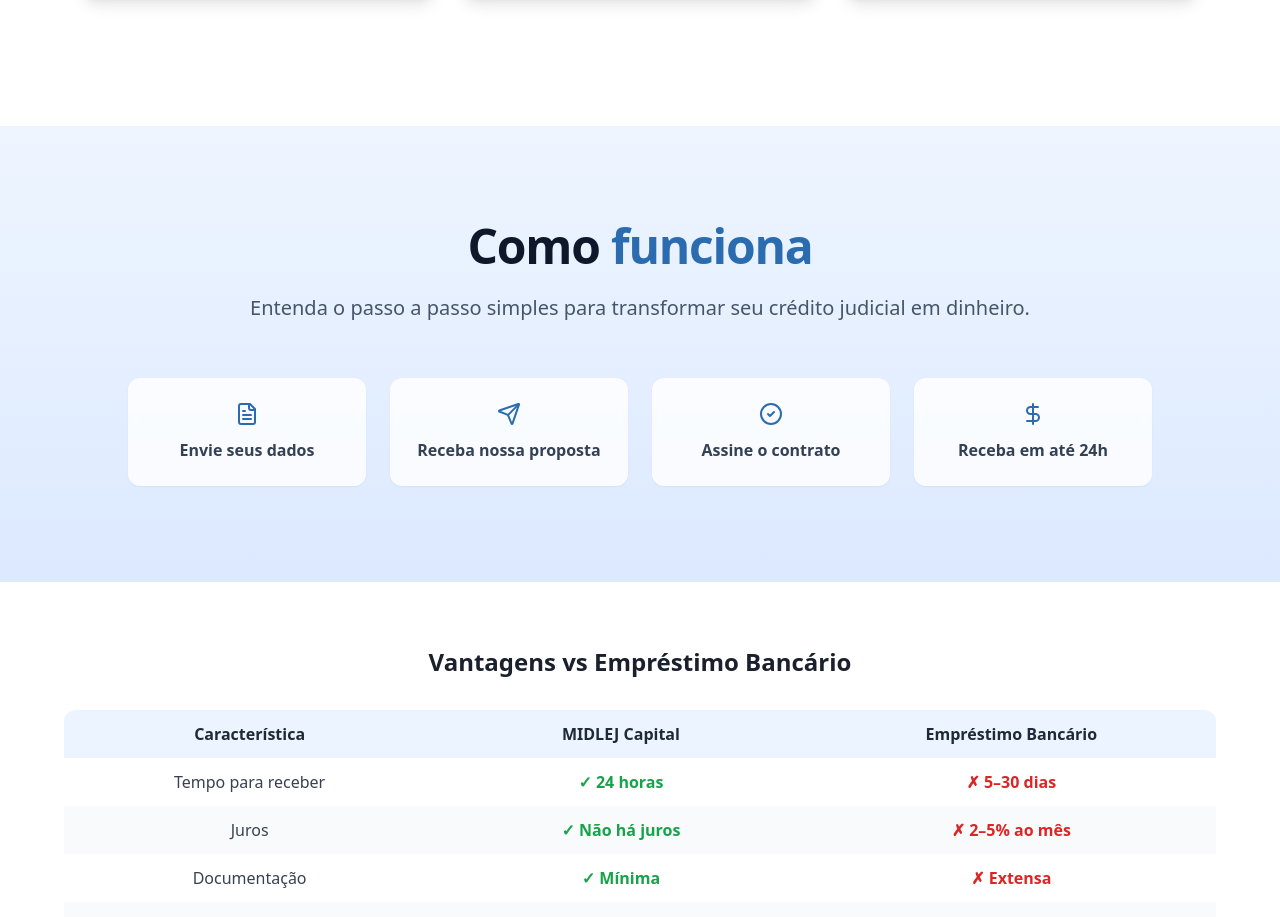
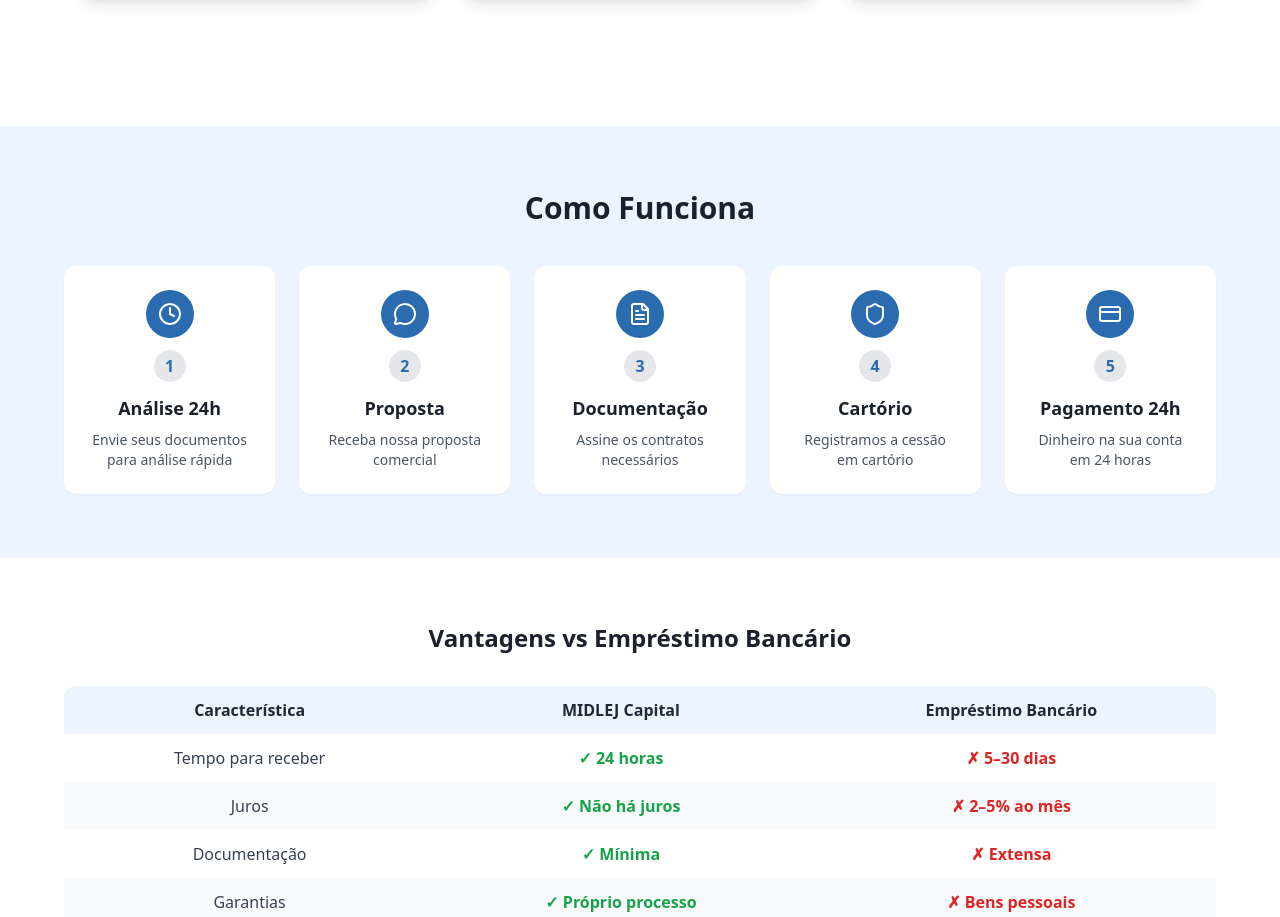
Before and after one commit to skcbroo/front_sell, a React (Vite) app: page / in a window 1280 px wide. Shown: the part 1220-2137 px from the top of the page. Built offline with nearby package versions, Linux system fonts and the light colour scheme.

Commit message:
Update ComoFunciona.jsx

```diff
--- a/src/components/ComoFunciona.jsx
+++ b/src/components/ComoFunciona.jsx
@@ -1,45 +1,70 @@
-import { FileText, Send, CheckCircle2, DollarSign } from "lucide-react";
+// ComoFunciona.jsx
+import { MessageCircle, Clock, Shield, FileText, CreditCard } from "lucide-react";
+
+function Step({ number, title, text, Icon }) {
+  return (
+    <div className="bg-white rounded-xl shadow-sm p-6 flex flex-col items-center text-center hover:shadow-md transition">
+      {/* Ícone */}
+      <div className="w-12 h-12 flex items-center justify-center rounded-full bg-[#2B6CB0] text-white mb-3">
+        <Icon className="w-6 h-6" aria-hidden="true" />
+      </div>
+
+      {/* Número */}
+      <div className="w-8 h-8 flex items-center justify-center rounded-full bg-gray-200 text-[#2B6CB0] font-bold mb-3">
+        {number}
+      </div>
+
+      {/* Textos */}
+      <h3 className="text-lg font-semibold text-[#1A202C]">{title}</h3>
+      <p className="text-sm text-gray-600 mt-2">{text}</p>
+    </div>
+  );
+}
 
 export default function ComoFunciona() {
   return (
-    // wrapper full-bleed
     <section
-      className="
-        relative w-screen left-1/2 right-1/2 -ml-[50vw] -mr-[50vw]
-        overflow-hidden bg-gradient-to-b from-[#EEF5FF] to-[#DCE9FF]
-      "
+      id="como-funciona"
+      className="bg-[#EBF4FF] py-16 px-4 w-screen relative left-1/2 right-1/2 -ml-[50vw] -mr-[50vw]"
     >
-      <div className="absolute inset-0 pointer-events-none" aria-hidden="true" />
-
-      {/* conteúdo centralizado */}
-      <div className="relative max-w-7xl mx-auto px-4 sm:px-6 lg:px-8 py-16 md:py-24 text-center">
-        {/* Título */}
-        <h2 className="text-3xl md:text-5xl font-extrabold tracking-tight text-slate-900 leading-tight">
-          Como <span className="text-[#2B6CB0]">funciona</span>
+      <div className="max-w-6xl mx-auto">
+        <h2 className="text-center text-2xl md:text-3xl font-bold text-[#1A202C] mb-10">
+          Como Funciona
         </h2>
 
-        {/* Subtítulo */}
-        <p className="mt-4 md:mt-6 text-lg md:text-xl text-slate-600">
-          Entenda o passo a passo simples para transformar seu crédito judicial em dinheiro.
-        </p>
-
-        {/* Etapas */}
-        <div className="mt-10 md:mt-14 grid grid-cols-2 md:grid-cols-4 gap-6 max-w-5xl mx-auto">
-          <Step icon={<FileText className="w-6 h-6 text-[#2B6CB0]" />} label="Envie seus dados" />
-          <Step icon={<Send className="w-6 h-6 text-[#2B6CB0]" />} label="Receba nossa proposta" />
-          <Step icon={<CheckCircle2 className="w-6 h-6 text-[#2B6CB0]" />} label="Assine o contrato" />
-          <Step icon={<DollarSign className="w-6 h-6 text-[#2B6CB0]" />} label="Receba em até 24h" />
+        <div className="grid grid-cols-1 md:grid-cols-5 gap-6">
+          <Step
+            number="1"
+            title="Análise 24h"
+            text="Envie seus documentos para análise rápida"
+            Icon={Clock}
+          />
+          <Step
+            number="2"
+            title="Proposta"
+            text="Receba nossa proposta comercial"
+            Icon={MessageCircle}
+          />
+          <Step
+            number="3"
+            title="Documentação"
+            text="Assine os contratos necessários"
+            Icon={FileText}
+          />
+          <Step
+            number="4"
+            title="Cartório"
+            text="Registramos a cessão em cartório"
+            Icon={Shield}
+          />
+          <Step
+            number="5"
+            title="Pagamento 24h"
+            text="Dinheiro na sua conta em 24 horas"
+            Icon={CreditCard}
+          />
         </div>
       </div>
     </section>
   );
 }
-
-function Step({ icon, label }) {
-  return (
-    <div className="flex flex-col items-center justify-center gap-3 rounded-xl bg-white/80 p-6 backdrop-blur-sm shadow-sm hover:shadow-md transition-all duration-300">
-      {icon}
-      <span className="text-base font-semibold text-slate-700">{label}</span>
-    </div>
-  );
-}
```
